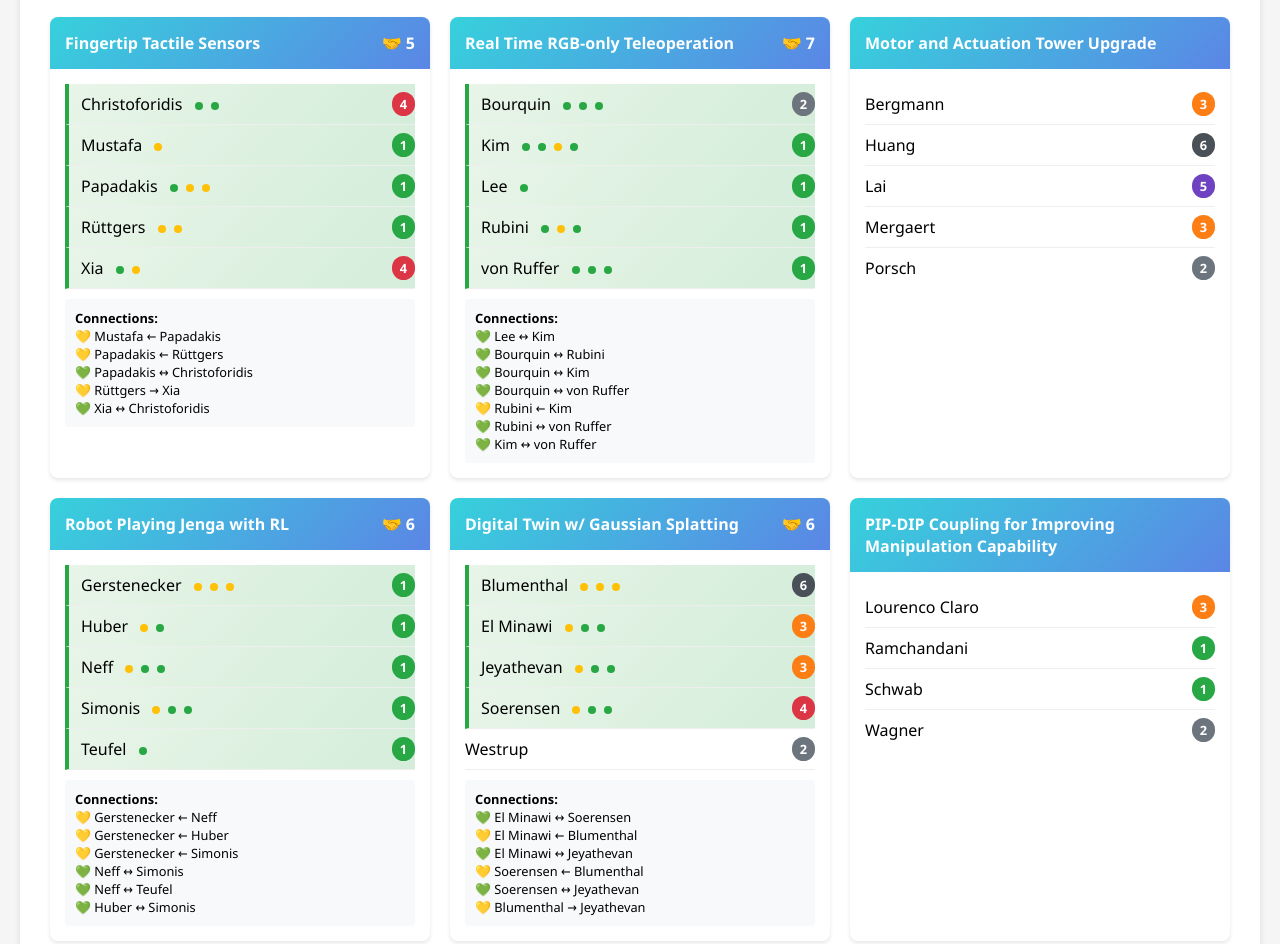
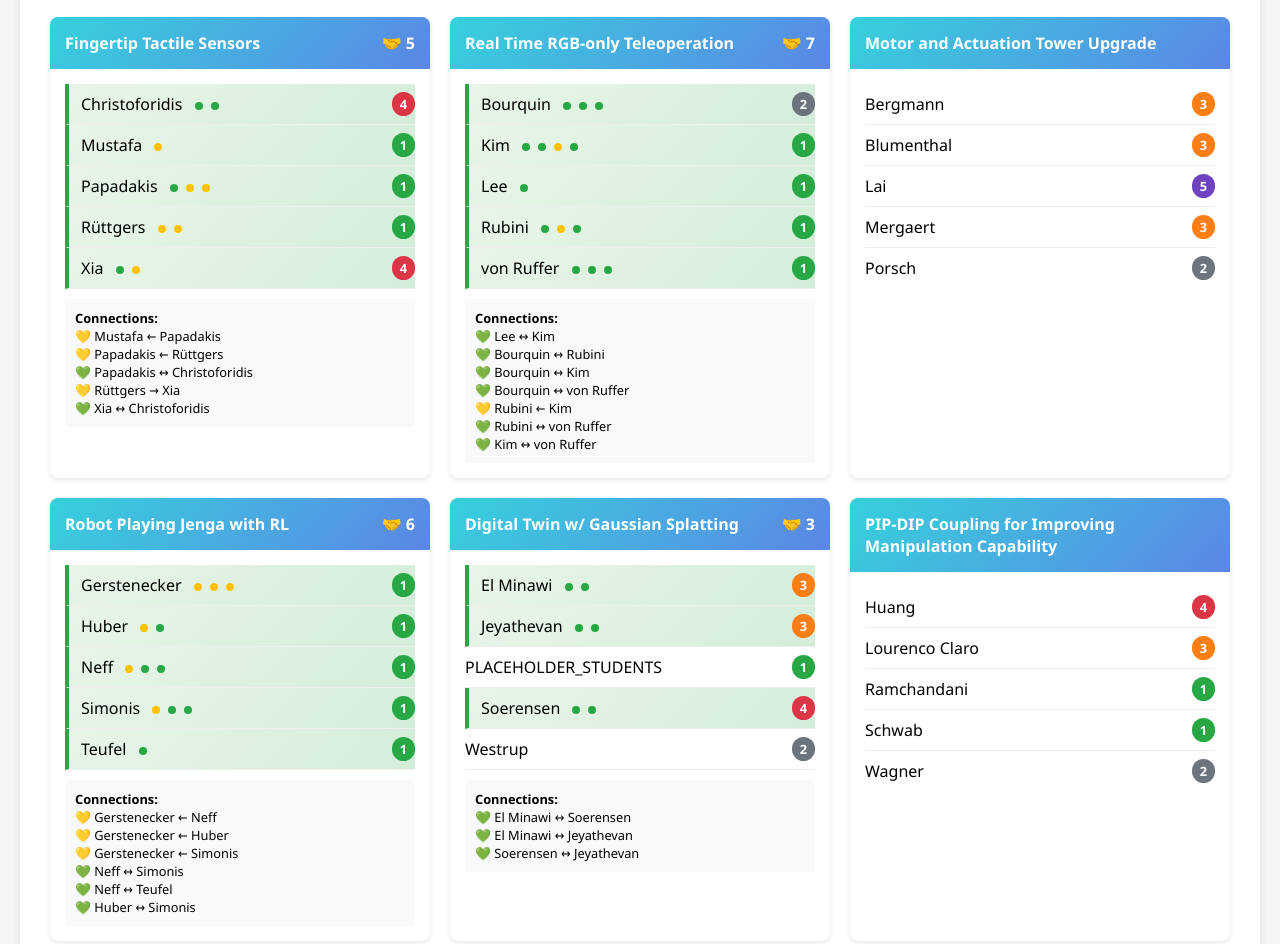
Before and after one commit to davidelic/team-optimizer, a plain HTML site: page index.html in a window 1280 px wide. Shown: the part 1340-2284 px from the top of the page. Drawn offline with nearby package versions, Linux system fonts and the light colour scheme.

Commit message:
fake student that has good taste in tasks

```diff
--- a/index.html
+++ b/index.html
@@ -329,7 +329,8 @@
             ["Wagner","Real Time RGB-only Teleoperation","PIP-DIP Coupling for Improving Manipulation Capability","Fingertip Tactile Sensors","Robot Playing Jenga with RL","Motor and Actuation Tower Upgrade","Digital Twin w/ Gaussian Splatting","Matteo Rubini","NONE","NONE","NONE"],
             ["Jeyathevan","Fingertip Tactile Sensors","Real Time RGB-only Teleoperation","Digital Twin w/ Gaussian Splatting","Robot Playing Jenga with RL","Motor and Actuation Tower Upgrade","PIP-DIP Coupling for Improving Manipulation Capability","Guy Blumenthal","Elia Mergaert","Frederik Lindegaard Soerensen","Ismail El Minawi"],
             ["Huang","Real Time RGB-only Teleoperation","Robot Playing Jenga with RL","Digital Twin w/ Gaussian Splatting","PIP-DIP Coupling for Improving Manipulation Capability","Fingertip Tactile Sensors","Motor and Actuation Tower Upgrade","Matteo Rubini","Artur von Ruffer","Fabrice Bourquin","Soogon Kim"],
-            ["Lai","Fingertip Tactile Sensors","Robot Playing Jenga with RL","Real Time RGB-only Teleoperation","PIP-DIP Coupling for Improving Manipulation Capability","Motor and Actuation Tower Upgrade","Digital Twin w/ Gaussian Splatting","NONE","NONE","NONE","NONE"]
+            ["Lai","Fingertip Tactile Sensors","Robot Playing Jenga with RL","Real Time RGB-only Teleoperation","PIP-DIP Coupling for Improving Manipulation Capability","Motor and Actuation Tower Upgrade","Digital Twin w/ Gaussian Splatting","NONE","NONE","NONE","NONE"],
+            ["PLACEHOLDER_STUDENTS","Digital Twin w/ Gaussian Splatting","Motor and Actuation Tower Upgrade","PIP-DIP Coupling for Improving Manipulation Capability","Robot Playing Jenga with RL","Real Time RGB-only Teleoperation","Fingertip Tactile Sensors","NONE","NONE","NONE","NONE"],
         ];
 
         let people, taskScores, teamScores;
```
